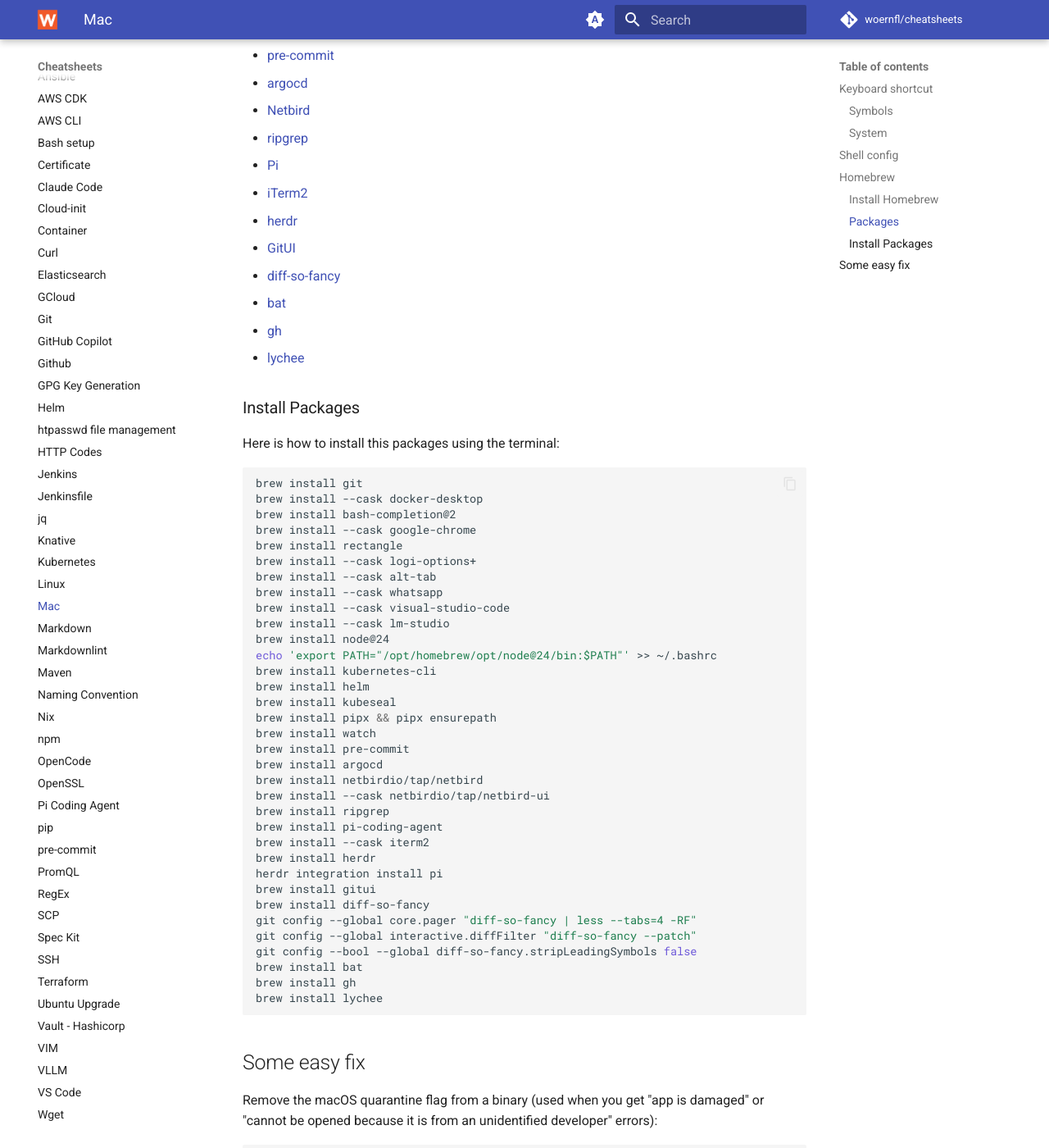
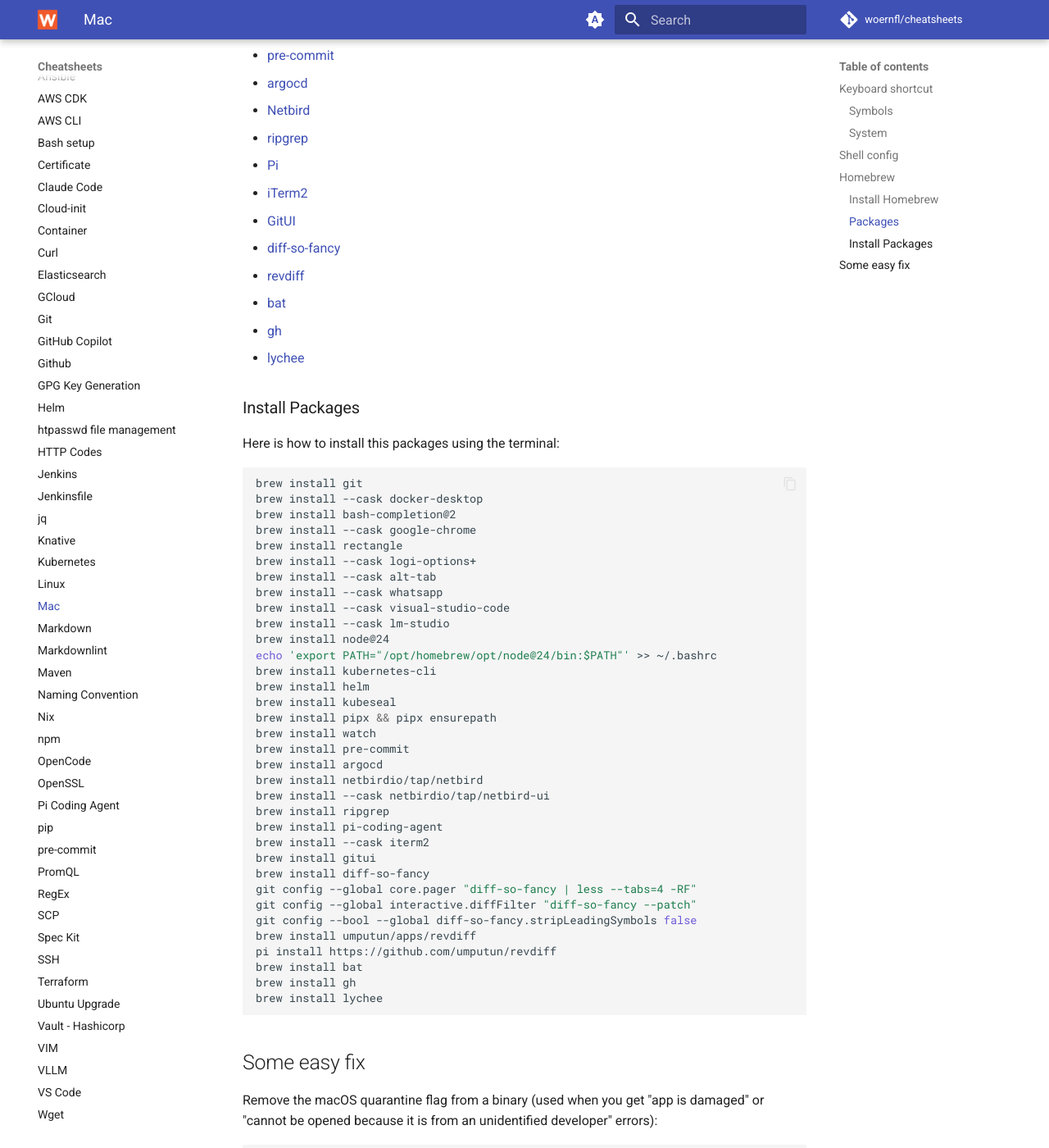
Before and after one commit to woernfl/cheatsheets, an MkDocs documentation site: the page built from docs/mac.md, in a window 1280 px wide and 1400 px high, scrolled down 2213 px. Shown: the whole window at 82% size. Built offline with MkDocs 1.6.1 and Material for MkDocs 9.7.7, drawn with Linux system fonts in a browser that asks for light colours; comment, search, counter and statistics services are not loaded.

Commit message:
Update mac.md to remove herdr and add revdiff (#474)
Removed herdr installation instructions and added revdiff.

```diff
--- a/docs/mac.md
+++ b/docs/mac.md
@@ -80,9 +80,9 @@
 - [ripgrep](https://github.com/BurntSushi/ripgrep)
 - [Pi](https://pi.dev/)
 - [iTerm2](https://github.com/gnachman/iterm2)
-- [herdr](https://herdr.dev/)
 - [GitUI](https://github.com/gitui-org/gitui)
 - [diff-so-fancy](https://github.com/so-fancy/diff-so-fancy)
+- [revdiff](https://github.com/umputun/revdiff)
 - [bat](https://github.com/sharkdp/bat)
 - [gh](https://cli.github.com/)
 - [lychee](https://lychee.cli.rs/)
@@ -116,13 +116,13 @@
 brew install ripgrep
 brew install pi-coding-agent
 brew install --cask iterm2
-brew install herdr
-herdr integration install pi
 brew install gitui
 brew install diff-so-fancy
 git config --global core.pager "diff-so-fancy | less --tabs=4 -RF"
 git config --global interactive.diffFilter "diff-so-fancy --patch"
 git config --bool --global diff-so-fancy.stripLeadingSymbols false
+brew install umputun/apps/revdiff
+pi install https://github.com/umputun/revdiff
 brew install bat
 brew install gh
 brew install lychee
```
Also changed, not shown: .cspell.json.
